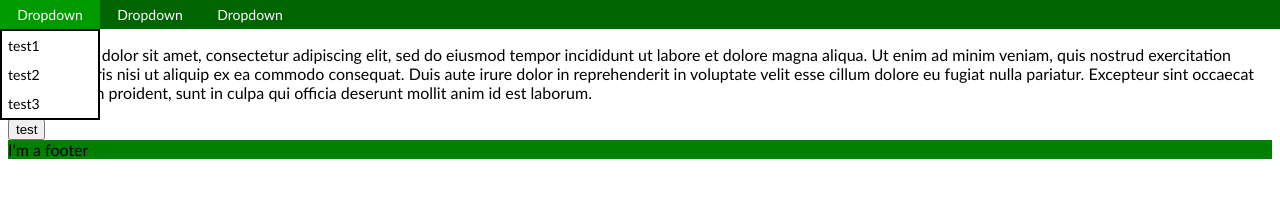
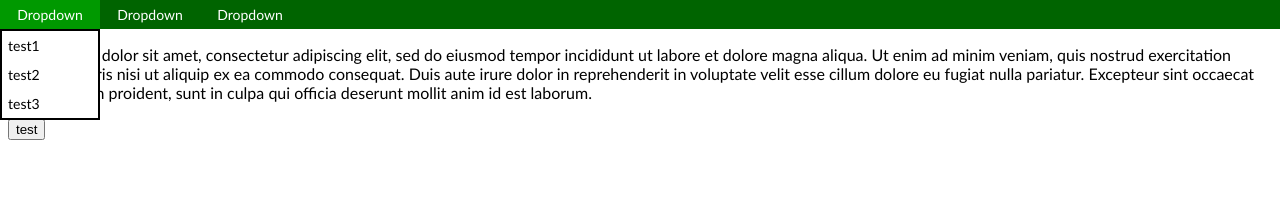
Before and after one commit to Thijn09/Test-Website, a plain HTML site: page index.html in a window 1280 px wide. Drawn offline with Linux system fonts and the light colour scheme.

Commit message:
Update index.html

```diff
--- a/index.html
+++ b/index.html
@@ -8,15 +8,12 @@
         margin: 0;
         display:block;
         background-color: white;
+        min-height: 100vh;
       }
 
       article, section, footer {
         margin-left: 8px;
         margin-right: 8px;
-      }
-
-      .footer {
-        background-color: green;
       }
 
       .menu {
@@ -135,8 +132,5 @@
       </p>
       <button>test</button>
     </article>
-    <footer>
-      <div class="footer">I'm a footer</div>
-    </footer>
   </body>
 </html>
```
